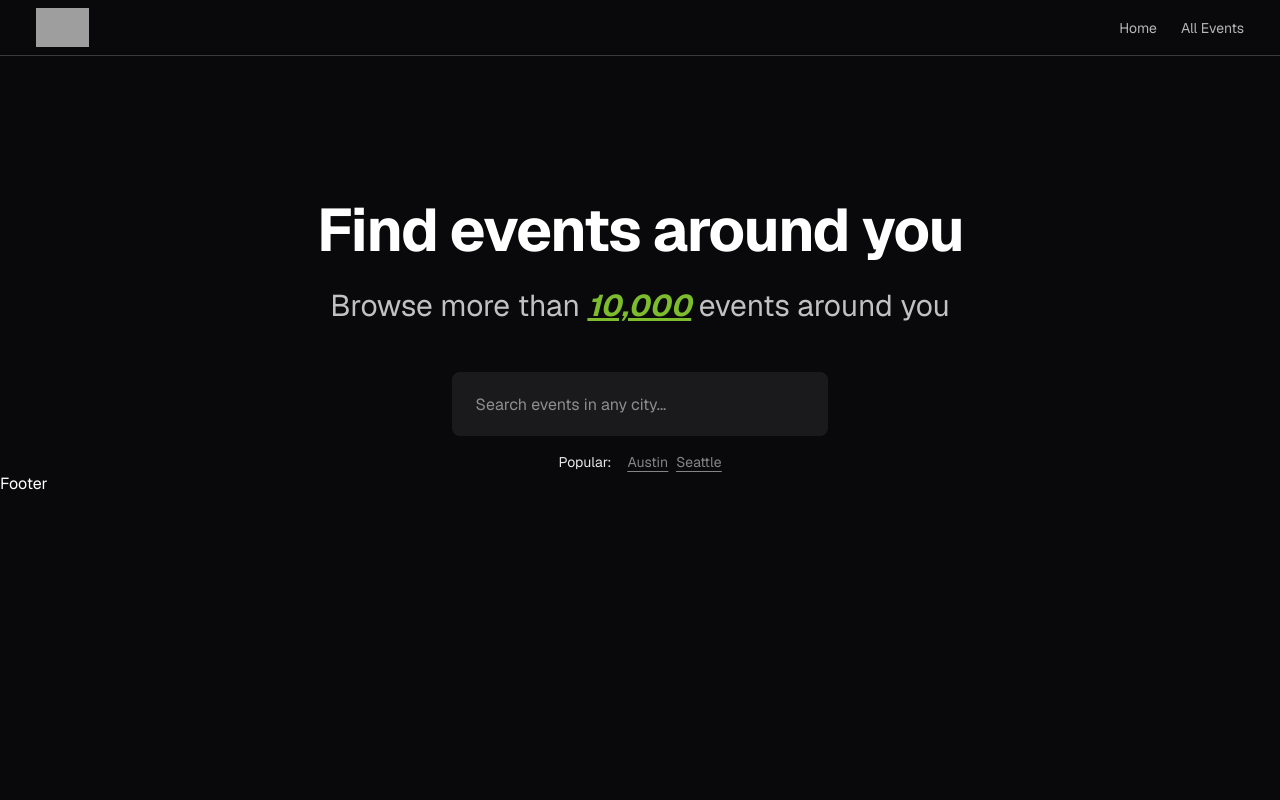
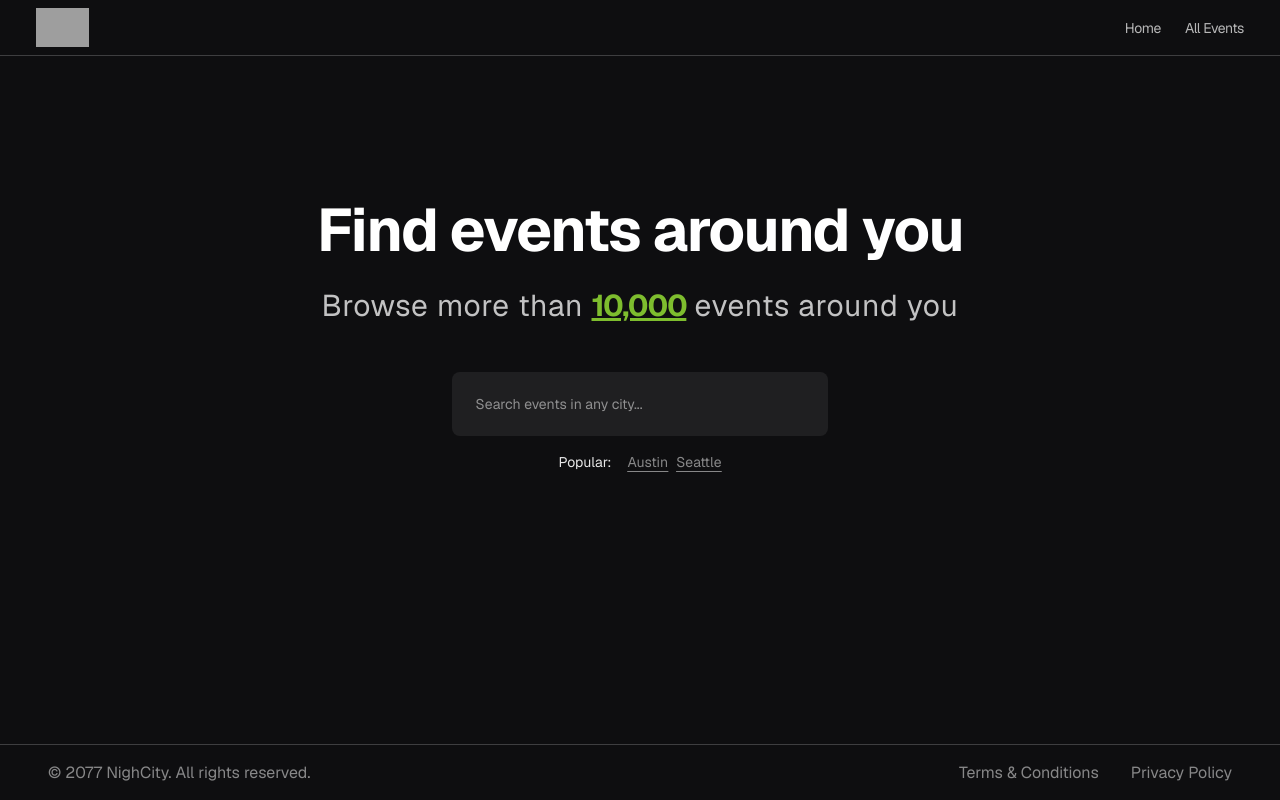
Before and after one commit to I-Do-CS/evento, a Next.js app: page / in a window 1280 px wide. Built offline with nearby package versions, Linux system fonts and the light colour scheme; grey boxes are pictures that could not be loaded.

Commit message:
Add footer and more styling

```diff
--- a/src/app/layout.tsx
+++ b/src/app/layout.tsx
@@ -1,8 +1,7 @@
 import type { Metadata } from "next";
 import { Geist, Geist_Mono } from "next/font/google";
 import "./globals.css";
-import Header from "@/components/header";
-import Footer from "@/components/footer";
+import { Container, Footer, Header } from "@/components";
 
 const geistSans = Geist({
     variable: "--font-geist-sans",
@@ -26,9 +25,11 @@ export default function RootLayout({ children }: LayoutProps<"/">) {
             className={`${geistSans.variable} ${geistMono.variable} h-full antialiased text-white`}
         >
             <body className="bg-zinc-950">
-                <Header />
-                {children}
-                <Footer />
+                <Container>
+                    <Header />
+                    {children}
+                    <Footer />
+                </Container>
             </body>
         </html>
     );
--- a/src/app/page.tsx
+++ b/src/app/page.tsx
@@ -6,9 +6,9 @@ export default function Home() {
             <h1 className="font-bold text-3xl lg:text-6xl tracking-tight">
                 Find events around you
             </h1>
-            <p className="opacity-75 mt-7 mb-12 text-lg lg:text-3xl">
+            <p className="opacity-75 mt-7 mb-12 text-lg lg:text-3xl text-center tracking-wide">
                 Browse more than{" "}
-                <span className="font-bold text-[#A4F839] underline underline-offset-2 italic">
+                <span className="font-bold text-[#A4F839] underline underline-offset-2 tracking-tighter">
                     10,000
                 </span>{" "}
                 events around you
@@ -16,7 +16,7 @@ export default function Home() {
 
             <form className="w-full sm:w-[80%] md:w-[60%] lg:w-[40%] xl:w-[30%]">
                 <input
-                    className="bg-white/7 focus:bg-white/10 px-6 rounded-lg outline-none ring-[#A4F839]/50 focus:ring-2 w-full h-16 transition"
+                    className="bg-white/7 focus:bg-white/10 px-6 rounded-lg outline-none ring-[#A4F839]/50 focus:ring-2 w-full h-16 text-xs lg:text-sm transition"
                     type="text"
                     placeholder="Search events in any city..."
                     spellCheck={false}
--- /dev/null
+++ b/src/components/container.tsx
@@ -0,0 +1,9 @@
+interface Props {
+    children: React.ReactNode;
+}
+
+export default function Container({ children }: Props) {
+    return (
+        <div className="flex flex-col bg-white/2 m-auto max-w-7xl min-h-screen">{children}</div>
+    );
+}
--- a/src/components/footer.tsx
+++ b/src/components/footer.tsx
@@ -1,3 +1,30 @@
+import Link from "next/link";
+
+const routes = [
+    {
+        name: "Terms & Conditions",
+        path: "/terms-conditions",
+    },
+    {
+        name: "Privacy Policy",
+        path: "/privacy-policy",
+    },
+];
+
 export default function Footer() {
-    return <footer>Footer</footer>;
+    return (
+        <footer className="flex justify-between items-center mt-auto px-3 md:px-12 border-white/20 border-t h-14 text-white/50 text-xs md:text-base">
+            <p>&copy; 2077 NighCity. All rights reserved.</p>
+
+            <ul className="flex sm:flex-row flex-col gap-x-3 sm:gap-x-8">
+                {routes.map((route, index) => (
+                    <li key={index}>
+                        <Link href={route.path} className="hover:text-white transition">
+                            {route.name}
+                        </Link>
+                    </li>
+                ))}
+            </ul>
+        </footer>
+    );
 }
--- a/src/components/header.tsx
+++ b/src/components/header.tsx
@@ -8,11 +8,11 @@ const routes = [
 
 export default function Header() {
     return (
-        <header className="flex justify-between items-center px-3 sm:px-9 border-white/20 border-b h-14">
+        <header className="flex justify-between items-center px-3 sm:px-9 border-white/20 border-b h-14 tracking-tight">
             <Logo />
 
             <nav>
-                <ul className="flex gap-x-6 text-white/70 text-sm capitalize">
+                <ul className="flex gap-3 md:gap-x-6 text-white/70 text-sm capitalize">
                     {routes.map((route) => (
                         <li key={route.path} className="hover:text-white transition">
                             <Link href={route.path}>{route.name}</Link>
--- /dev/null
+++ b/src/components/index.ts
@@ -0,0 +1,4 @@
+export { default as Container } from "./container";
+export { default as Footer } from "./footer";
+export { default as Header } from "./header";
+export { default as Logo } from "./logo";
```
